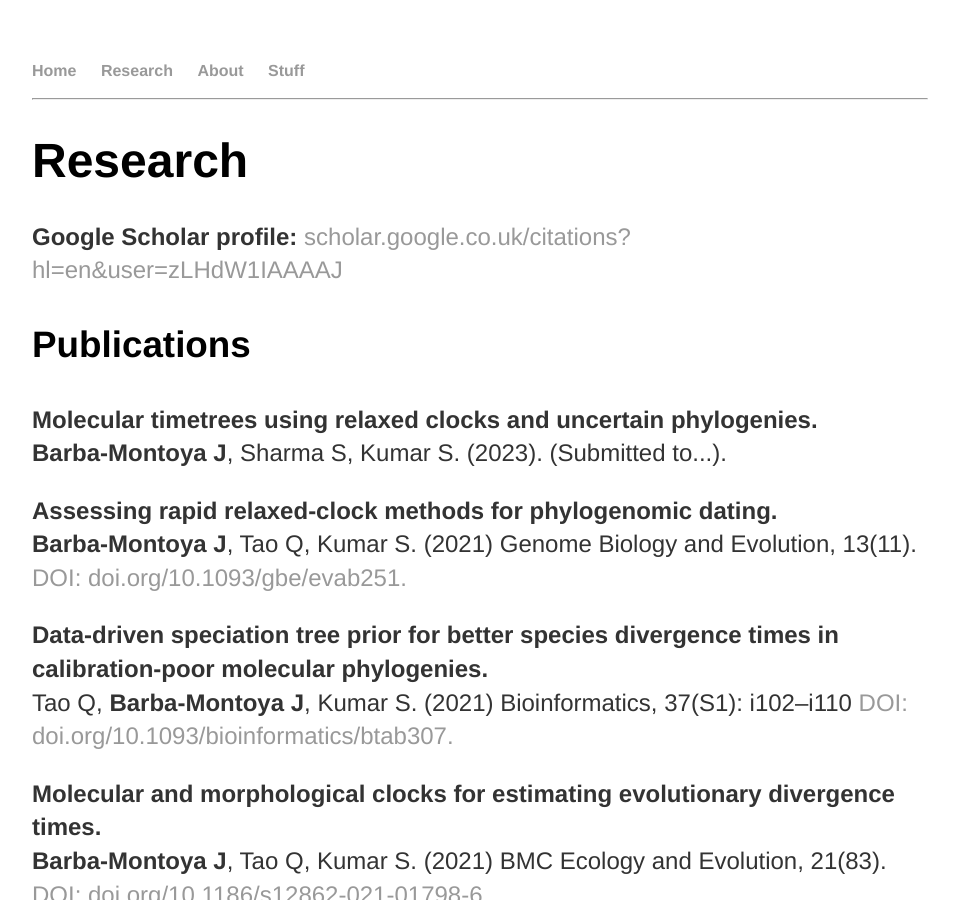
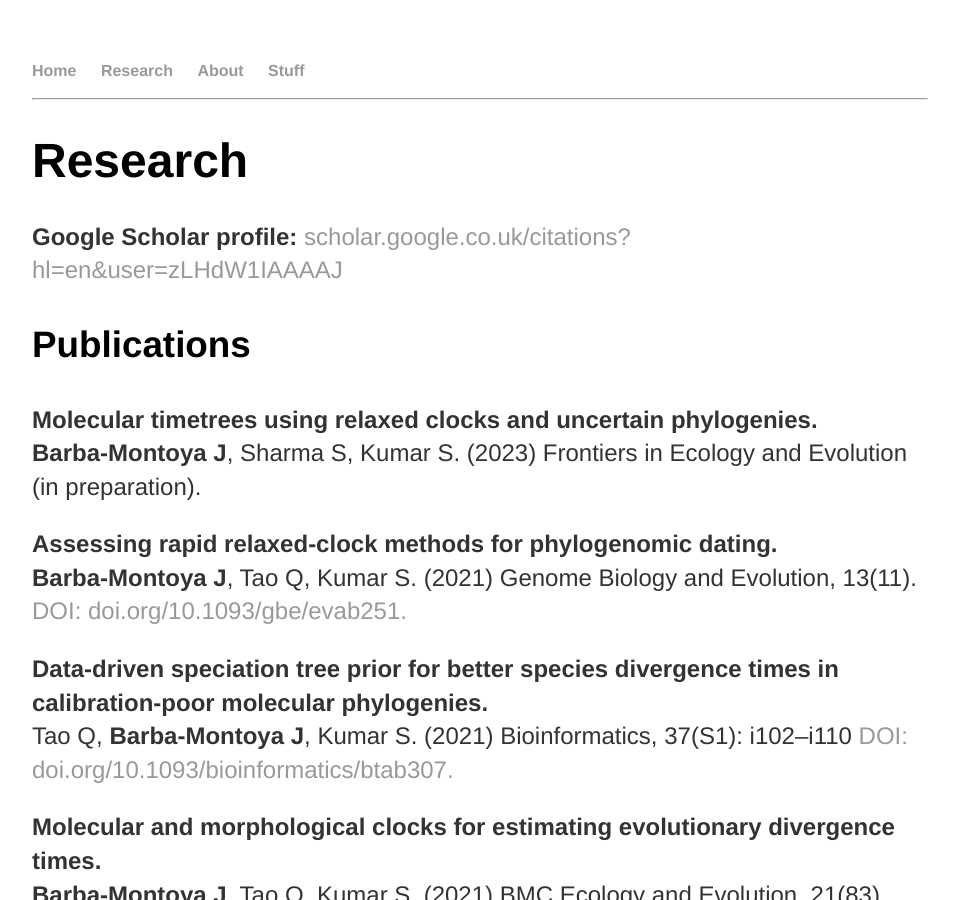
Before and after one commit to josebarbamontoya/josebarbamontoya.github.io, a Jekyll site: the page built from research/index.html, in a window 1280 px wide and 900 px high. Shown: the whole window, without its empty margins (160-1119 px from the left). Built offline with Jekyll 4.4.1, drawn with Linux system fonts in a browser that asks for light colours.

Commit message:
Update index.html

```diff
--- a/research/index.html
+++ b/research/index.html
@@ -9,7 +9,7 @@
 					<h3>Publications</h3>
 
 <p><b>Molecular timetrees using relaxed clocks and uncertain phylogenies.</b><br>
-<b>Barba-Montoya J</b>, Sharma S, Kumar S. (2023). (Submitted to...).
+<b>Barba-Montoya J</b>, Sharma S, Kumar S. (2023) Frontiers in Ecology and Evolution (in preparation).
 
 <p><b>Assessing rapid relaxed-clock methods for phylogenomic dating.</b><br>
 <b>Barba-Montoya J</b>, Tao Q, Kumar S. (2021) Genome Biology and Evolution, 13(11). <a href=" https://doi.org/10.1093/gbe/evab251">DOI: doi.org/10.1093/gbe/evab251.</a>
```
